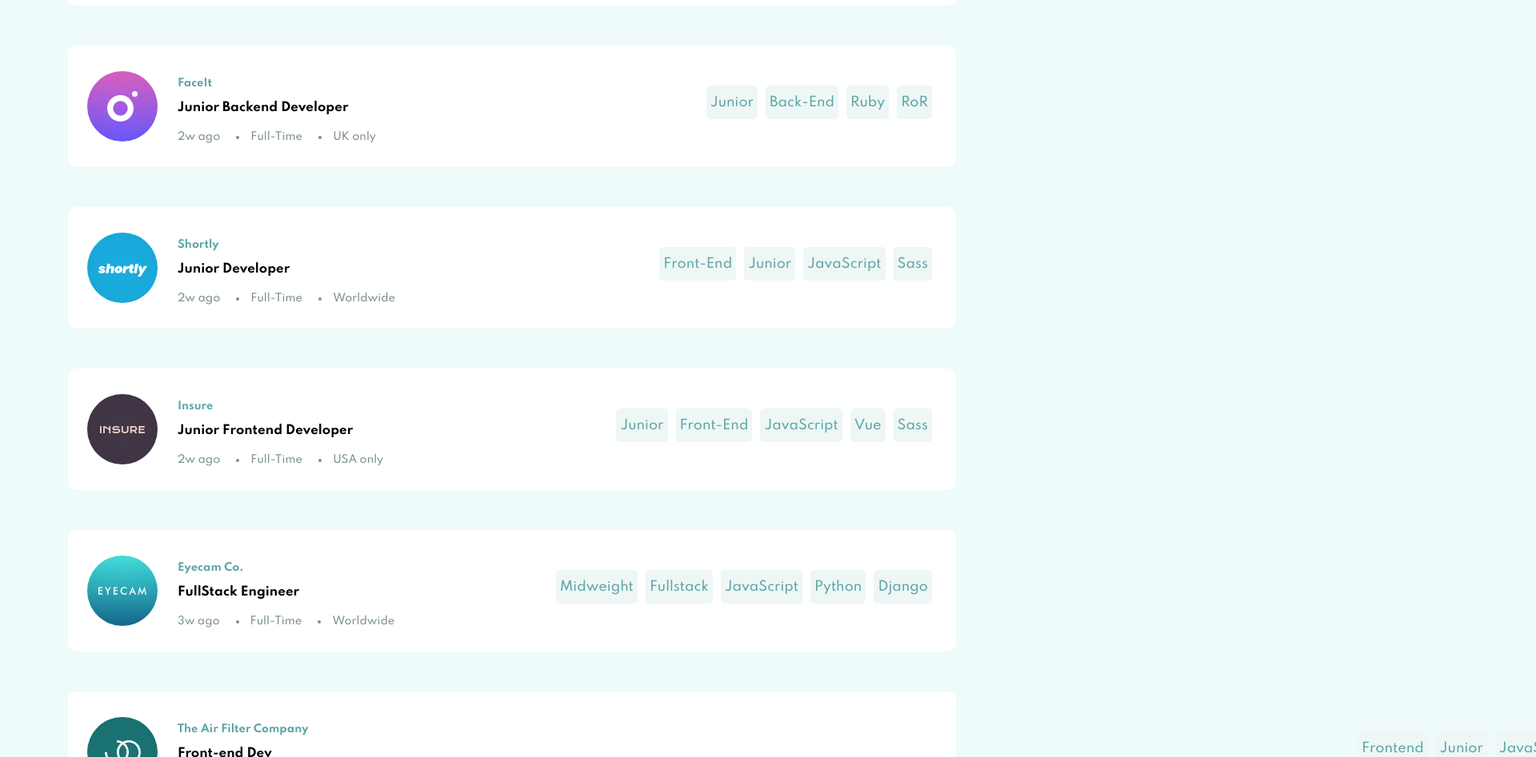
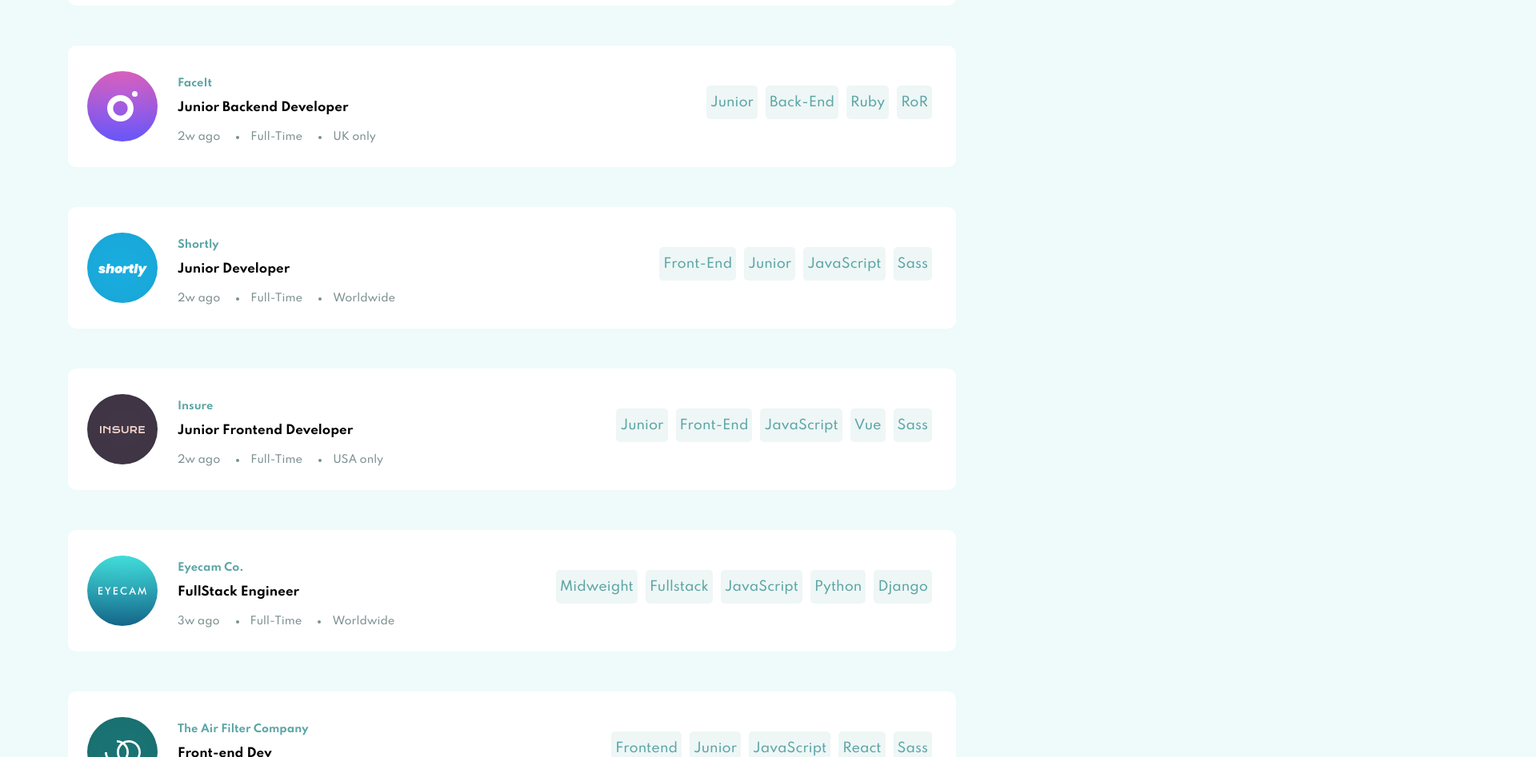
Before and after one commit to Yintii/job-listings, a React (Create React App) app: page / in a window 1280 px wide. Shown: the part 1321-2268 px from the top of the page at 80% size, 1920 px wide, since content can reach past the window. Built offline with nearby package versions, Linux system fonts and the light colour scheme.

Commit message:
fixed it so the filters are changed when the filter is clicked a second time, removing itself

```diff
--- a/src/filter.js
+++ b/src/filter.js
@@ -25,7 +25,14 @@
       let filtered_items = this.state.activeFilters;
       let alreadyFiltered = filtered_items.find(element => element == filter_item);
       if(alreadyFiltered){
-        console.log(`${filter_item} is already filtered`);
+        e.target.classList.remove("filtered");
+        for(var i = 0;i<filtered_items.length;i++){
+          if(filtered_items[i] == alreadyFiltered){
+            this.setState(state =>({
+              activeFilters: filtered_items.splice(i, alreadyFiltered)
+            }));
+          }
+        }
       }else{
         e.target.classList.add("filtered");
         filtered_items = this.state.activeFilters.concat(filter_item);
--- a/src/job.css
+++ b/src/job.css
@@ -124,5 +124,8 @@
       flex-flow:column nowrap;
       margin:0px auto 20px 25px;
     }
+    #Listings > div:nth-child(10) > div:nth-child(1) > div:nth-child(2) > div:nth-child(1) > div:nth-child(1){
+      width:unset;
+    }
 
 }
```
